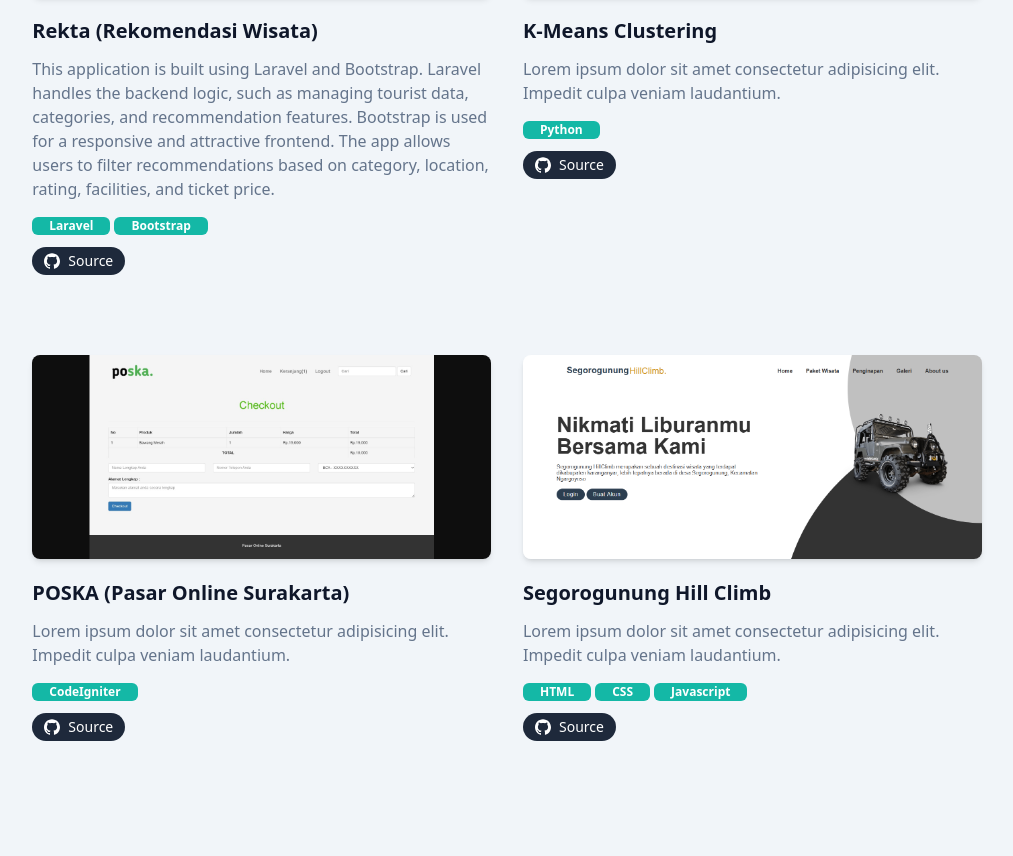
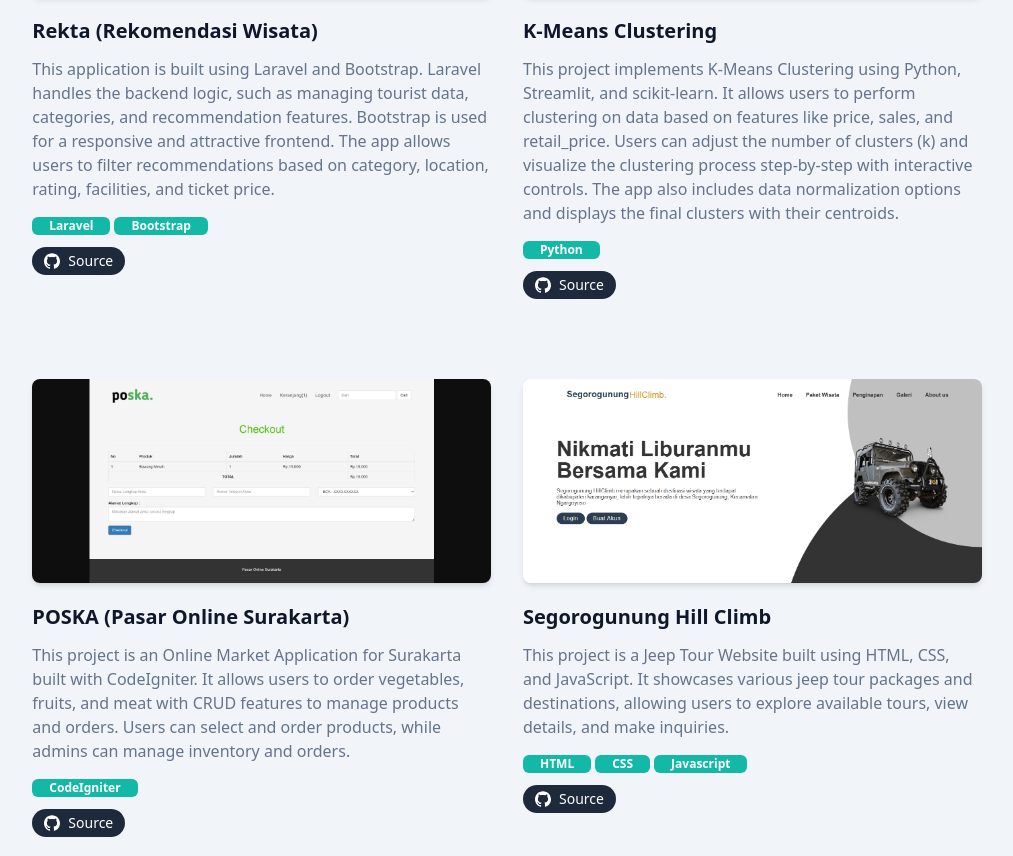
Before and after one commit to Nugrohocn/Portofolio-Nug, a website: page index.html in a window 1280 px wide. Shown: the part 1894-2750 px from the top of the page, without its empty margins (133-1146 px from the left). Drawn offline with Linux system fonts and the light colour scheme.

Commit message:
add description

```diff
--- a/index.html
+++ b/index.html
@@ -432,8 +432,13 @@
                 K-Means Clustering
               </h3>
               <p class="font-medium text-base text-secondary">
-                Lorem ipsum dolor sit amet consectetur adipisicing elit. Impedit
-                culpa veniam laudantium.
+                This project implements K-Means Clustering using Python,
+                Streamlit, and scikit-learn. It allows users to perform
+                clustering on data based on features like price, sales, and
+                retail_price. Users can adjust the number of clusters (k) and
+                visualize the clustering process step-by-step with interactive
+                controls. The app also includes data normalization options and
+                displays the final clusters with their centroids.
               </p>
               <div class="mt-4 flex flex-wrap gap-1">
                 <div
@@ -477,8 +482,11 @@
                 POSKA (Pasar Online Surakarta)
               </h3>
               <p class="font-medium text-base text-secondary">
-                Lorem ipsum dolor sit amet consectetur adipisicing elit. Impedit
-                culpa veniam laudantium.
+                This project is an Online Market Application for Surakarta built
+                with CodeIgniter. It allows users to order vegetables, fruits,
+                and meat with CRUD features to manage products and orders. Users
+                can select and order products, while admins can manage inventory
+                and orders.
               </p>
               <div class="mt-4 flex flex-wrap gap-1">
                 <div
@@ -523,8 +531,10 @@
                 Segorogunung Hill Climb
               </h3>
               <p class="font-medium text-base text-secondary">
-                Lorem ipsum dolor sit amet consectetur adipisicing elit. Impedit
-                culpa veniam laudantium.
+                This project is a Jeep Tour Website built using HTML, CSS, and
+                JavaScript. It showcases various jeep tour packages and
+                destinations, allowing users to explore available tours, view
+                details, and make inquiries.
               </p>
               <div class="mt-4 flex flex-wrap gap-1">
                 <div
```
